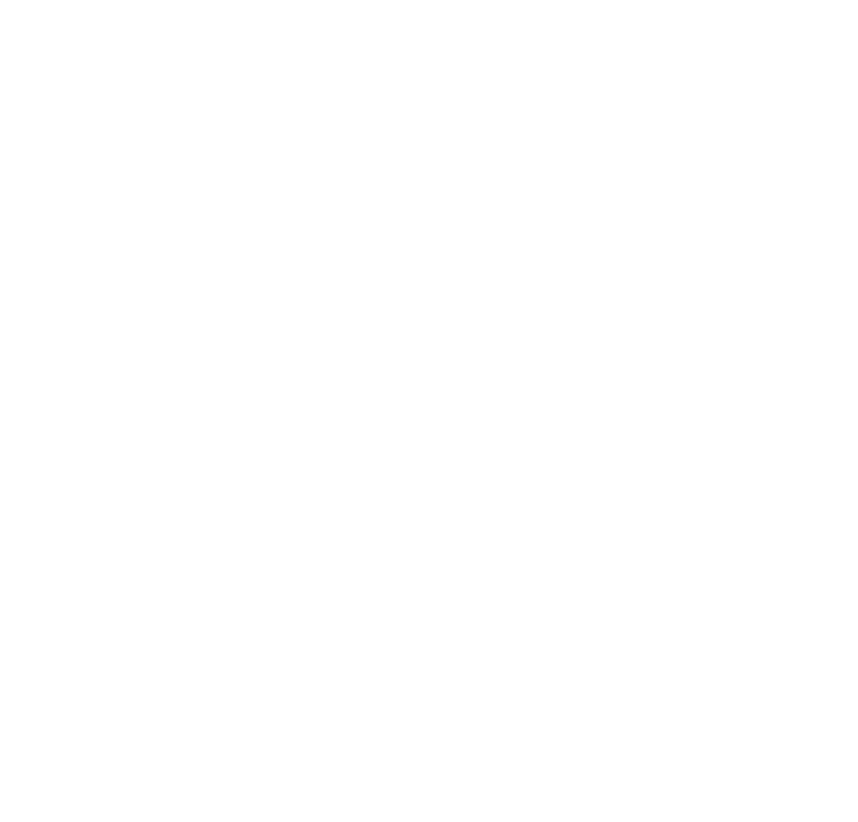
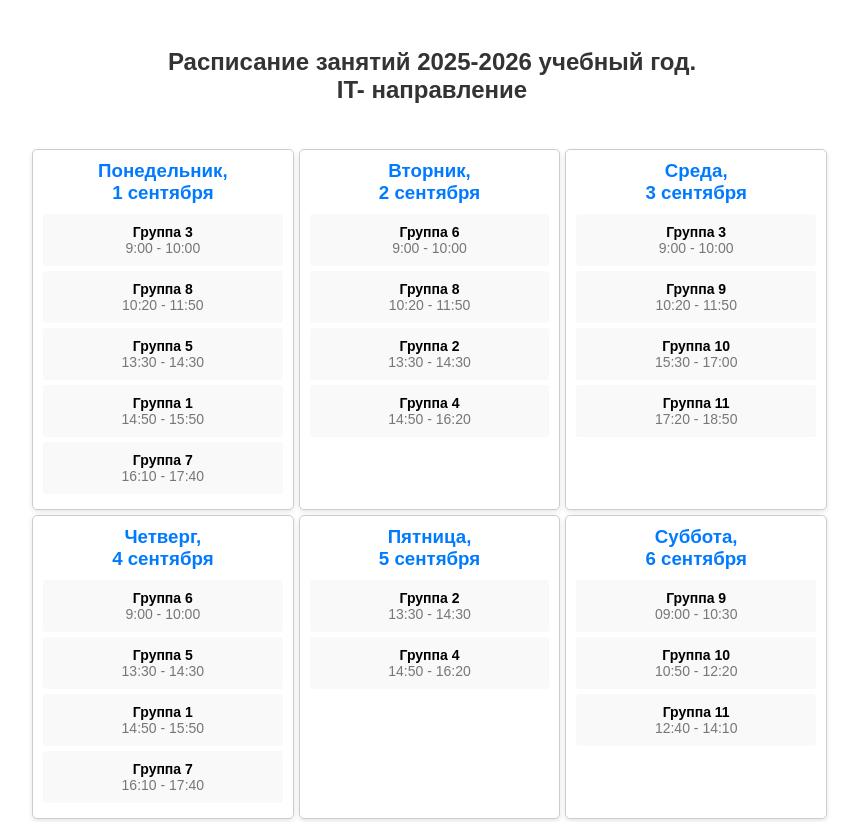
Before and after one commit to kaluga-star/lesson, a plain HTML site: page index.html in a window 1280 px wide. Shown: the top 822 px of the page, without its empty margins (208-1066 px from the left). Before the commit the page ends 800 px from the top, so only its background shows below. Drawn offline with Linux system fonts and the light colour scheme; the site is published under a folder, as on GitHub Pages, so addresses that start at the root find nothing.

Commit message:
Update index.html

```diff
--- a/index.html
+++ b/index.html
@@ -4,8 +4,8 @@
     <meta charset="UTF-8" />
     <meta name="viewport" content="width=device-width, initial-scale=1.0" />
     <title>Расписание занятий</title>
-    <script type="module" crossorigin src="/assets/index-BDI23L-p.js"></script>
-    <link rel="stylesheet" crossorigin href="/assets/index-s4lbu5SY.css">
+    <script type="module" crossorigin src="assets/index-BDI23L-p.js"></script>
+    <link rel="stylesheet" crossorigin href="assets/index-s4lbu5SY.css">
   </head>
   <body>
     <div id="root"></div>
```
